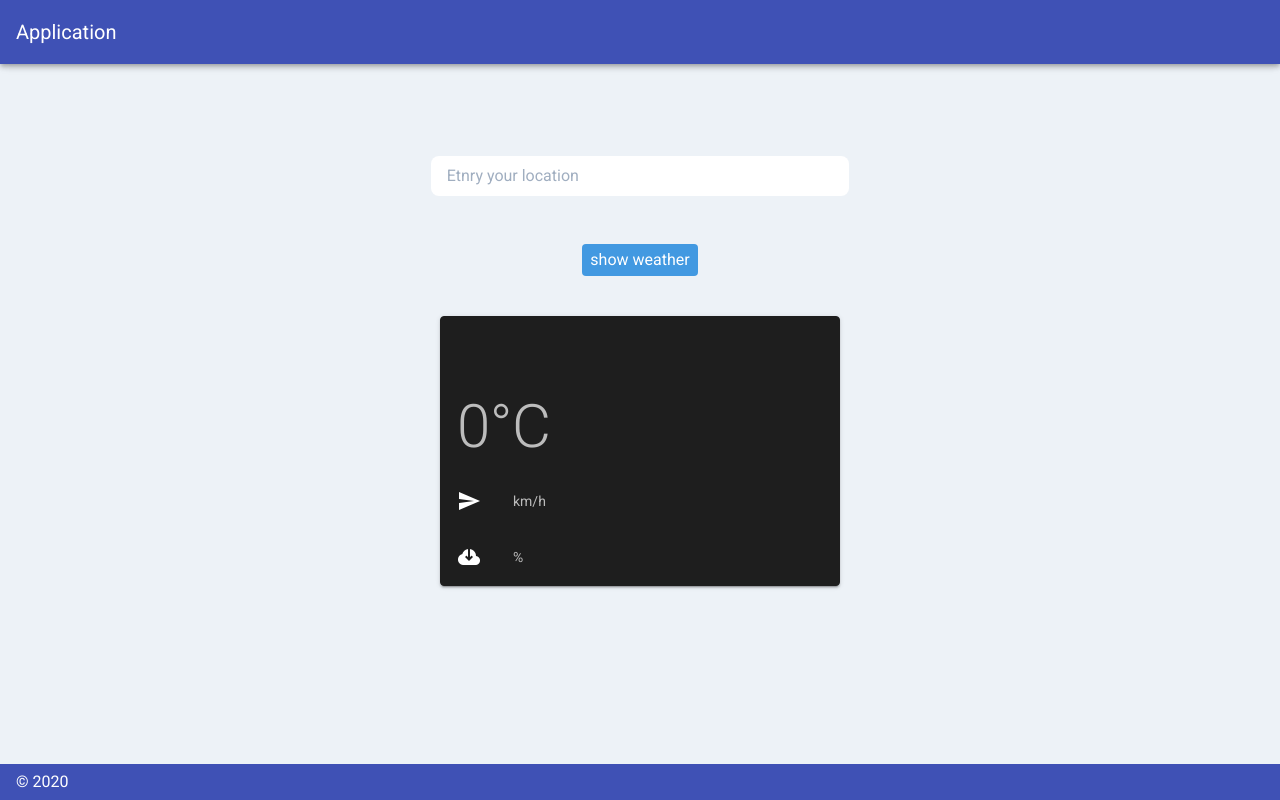
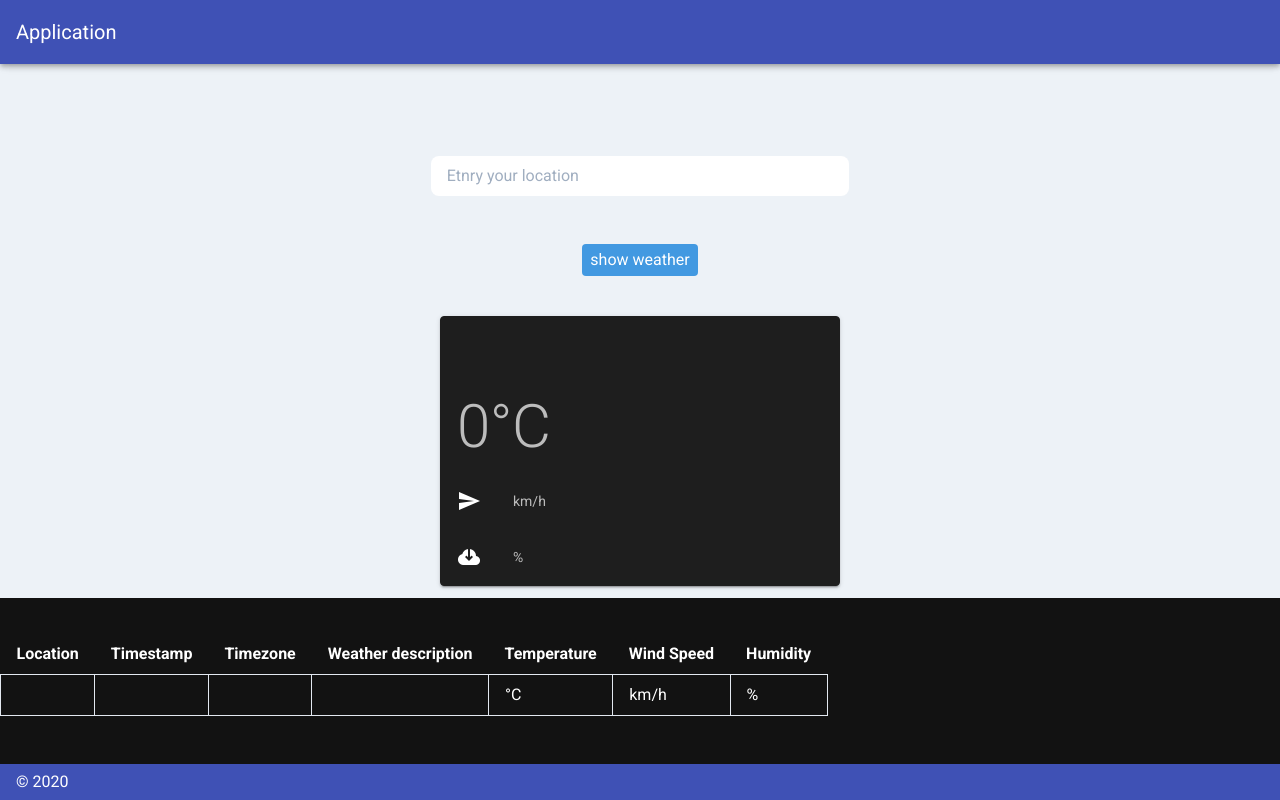
Before and after one commit to krimson998/weather-app, a Nuxt app: page / in a window 1280 px wide. Built offline with nearby package versions, Linux system fonts and the light colour scheme.

Commit message:
Add table with data

```diff
--- a/components/Logo.vue
+++ /dev/null
@@ -1,79 +0,0 @@
-<template>
-  <div class="VueToNuxtLogo">
-    <div class="Triangle Triangle--two" />
-    <div class="Triangle Triangle--one" />
-    <div class="Triangle Triangle--three" />
-    <div class="Triangle Triangle--four" />
-  </div>
-</template>
-
-<style>
-.VueToNuxtLogo {
-  display: inline-block;
-  animation: turn 2s linear forwards 1s;
-  transform: rotateX(180deg);
-  position: relative;
-  overflow: hidden;
-  height: 180px;
-  width: 245px;
-}
-
-.Triangle {
-  position: absolute;
-  top: 0;
-  left: 0;
-  width: 0;
-  height: 0;
-}
-
-.Triangle--one {
-  border-left: 105px solid transparent;
-  border-right: 105px solid transparent;
-  border-bottom: 180px solid #41b883;
-}
-
-.Triangle--two {
-  top: 30px;
-  left: 35px;
-  animation: goright 0.5s linear forwards 3.5s;
-  border-left: 87.5px solid transparent;
-  border-right: 87.5px solid transparent;
-  border-bottom: 150px solid #3b8070;
-}
-
-.Triangle--three {
-  top: 60px;
-  left: 35px;
-  animation: goright 0.5s linear forwards 3.5s;
-  border-left: 70px solid transparent;
-  border-right: 70px solid transparent;
-  border-bottom: 120px solid #35495e;
-}
-
-.Triangle--four {
-  top: 120px;
-  left: 70px;
-  animation: godown 0.5s linear forwards 3s;
-  border-left: 35px solid transparent;
-  border-right: 35px solid transparent;
-  border-bottom: 60px solid #fff;
-}
-
-@keyframes turn {
-  100% {
-    transform: rotateX(0deg);
-  }
-}
-
-@keyframes godown {
-  100% {
-    top: 180px;
-  }
-}
-
-@keyframes goright {
-  100% {
-    left: 70px;
-  }
-}
-</style>
--- a/components/VuetifyLogo.vue
+++ /dev/null
@@ -1,18 +0,0 @@
-<template>
-  <img class="VuetifyLogo" alt="Vuetify Logo" src="/vuetify-logo.svg" />
-</template>
-
-<style>
-.VuetifyLogo {
-  height: 180px;
-  width: 180px;
-  transform: rotateY(560deg);
-  animation: turn 3.5s ease-out forwards 1s;
-}
-
-@keyframes turn {
-  100% {
-    transform: rotateY(0deg);
-  }
-}
-</style>
--- a/layouts/default.vue
+++ b/layouts/default.vue
@@ -11,9 +11,5 @@
 </template>
 
 <script>
-export default {
-  props: {
-    source: String,
-  },
-}
+export default {}
 </script>
--- a/pages/index.vue
+++ b/pages/index.vue
@@ -1,16 +1,20 @@
 <template>
+  <div>
     <v-main>
       <v-container
         class="min-h-full bg-gray-200 flex flex-col align-center"
         fluid
       >
         <input
-        v-model="location"
+          v-model.lazy="location"
           class="bg-white w-1/3 mb-12 mt-20 focus:outline-none focus:shadow-outline border border-gray-500 text-black rounded-lg py-2 px-4 block appearance-none leading-normal"
           type="city"
           placeholder="Etnry your location"
         />
-      <button class="bg-blue-500 rounded py-1 px-2 mb-10" @click="showWeather">
+        <button
+          class="bg-blue-500 rounded py-1 px-2 mb-10"
+          @click="showWeather"
+        >
           show weather
         </button>
         <template class="bg-white">
@@ -20,6 +24,9 @@
                 <v-list-item-title class="headline">{{
                   location
                 }}</v-list-item-title>
+                <v-list-item-subtitle>{{
+                  info.timestamp
+                }}</v-list-item-subtitle>
                 <v-list-item-subtitle>{{ info.timezone }}</v-list-item-subtitle>
                 <v-list-item-subtitle>
                   {{ info.description }}</v-list-item-subtitle
@@ -54,6 +61,31 @@
         </template>
       </v-container>
     </v-main>
+    <table class="table-auto mb-20">
+      <thead>
+        <tr>
+          <th class="px-4 py-2">Location</th>
+          <th class="px-4 py-2">Timestamp</th>
+          <th class="px-4 py-2">Timezone</th>
+          <th class="px-4 py-2">Weather description</th>
+          <th class="px-4 py-2">Temperature</th>
+          <th class="px-4 py-2">Wind Speed</th>
+          <th class="px-4 py-2">Humidity</th>
+        </tr>
+      </thead>
+      <tbody>
+        <tr>
+          <td class="border px-4 py-2">{{ location }}</td>
+          <td class="border px-4 py-2">{{ info.timestamp }}</td>
+          <td class="border px-4 py-2">{{ info.timezone }}</td>
+          <td class="border px-4 py-2">{{ info.description }}</td>
+          <td class="border px-4 py-2">{{ info.temp }}&deg;C</td>
+          <td class="border px-4 py-2">{{ info.windSpeed }}km/h</td>
+          <td class="border px-4 py-2">{{ info.humidity }}%</td>
+        </tr>
+      </tbody>
+    </table>
+  </div>
 </template>
 
 <script>
@@ -64,6 +96,7 @@ export default {
       location: '',
       info: {
         timezone: null,
+        timestamp: null,
         temp: null,
         windSpeed: null,
         humidity: null,
@@ -83,6 +116,8 @@ export default {
         .then((response) => {
           this.info.lat = response.data.results[0].geometry.lat
           this.info.lon = response.data.results[0].geometry.lng
+          this.info.timestamp = response.data.timestamp.created_http
+
           axios
             .get(
               `https://api.openweathermap.org/data/2.5/onecall?lat=${this.info.lat}&lon=${this.info.lon}&units=metric&exclude=hourly,daily,minutely&appid=106c18242227a70ac3dc99786ba74228`
```
Lines whose indentation alone changed are shown as unchanged.
